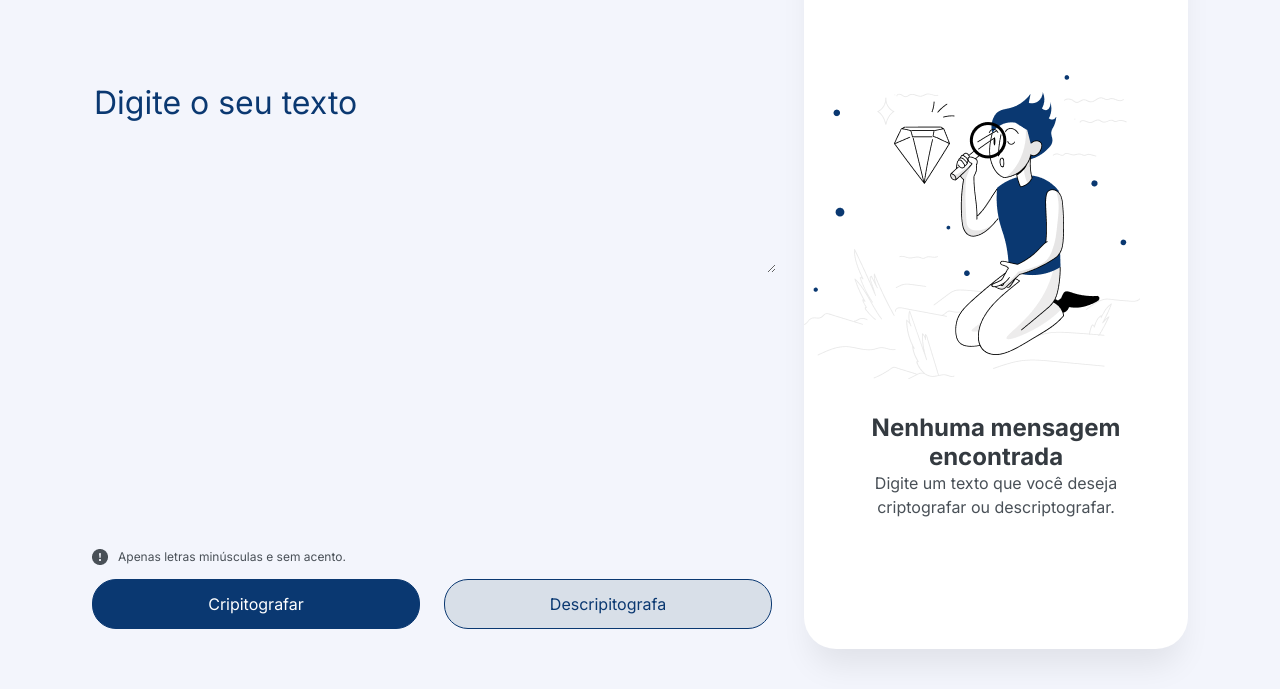
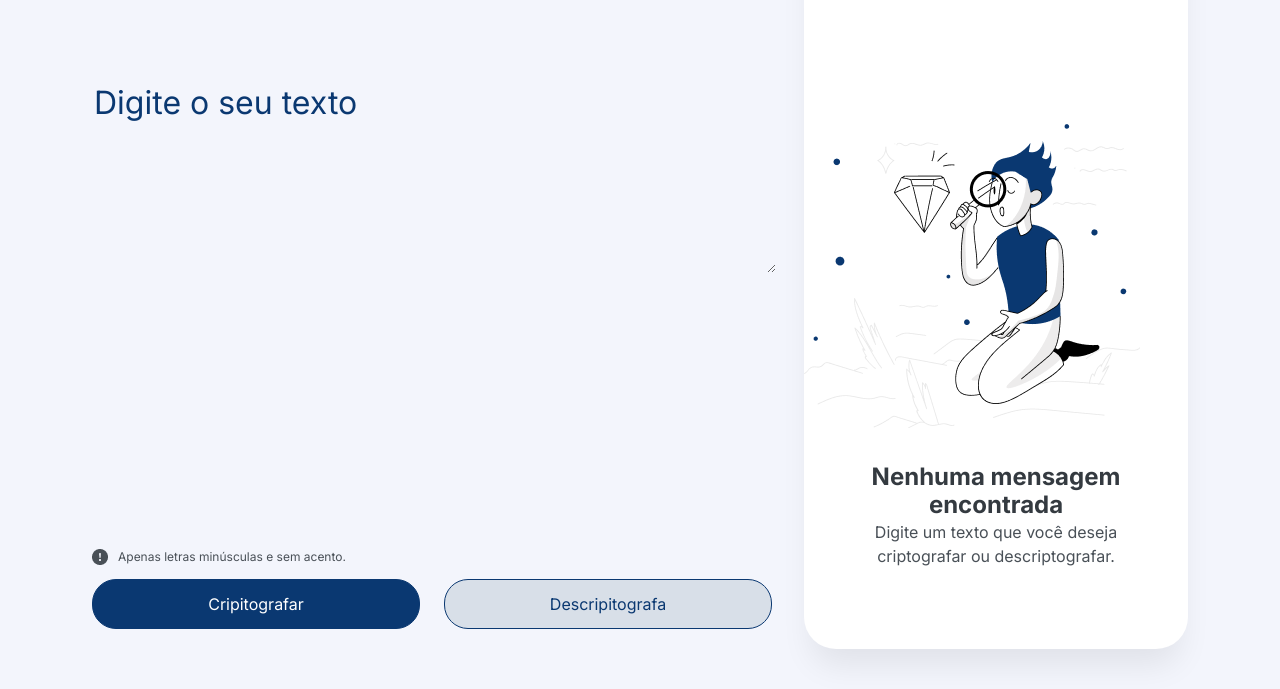
Before and after one commit to Felipewiiu/DesafioOnoe_criptografia, a plain HTML site: page index.html in a window 1280 px wide. Shown: the part 111-800 px from the top of the page. Drawn offline with Linux system fonts and the light colour scheme.

Commit message:
styles: arruma o container de criptografia

```diff
--- a/style.css
+++ b/style.css
@@ -20,7 +20,6 @@ body {
     box-sizing: border-box;
     overflow-x: hidden;
 
-
 }
 
 .container {
@@ -31,7 +30,6 @@ body {
     height: 100vh;
     padding-block: px;
     gap: 32px;
-
 }
 
 .img {
@@ -175,15 +173,15 @@ body {
     max-height: 819.891px;
     display: flex;
     align-items: center;
-    justify-content: center;
+    justify-content: space-around;
     flex-direction: column;
     width: 384px;
     height: 90vh;
-    flex-shrink: 0;
+    padding-block: 32px;
     border-radius: 2rem;
     background: var(--White, #FFF);
     box-shadow: 0px 24px 32px -8px rgba(0, 0, 0, 0.08);
-    /* margin-inline: 2.5rem; */
+
 }
 
 .label-enable {
```
